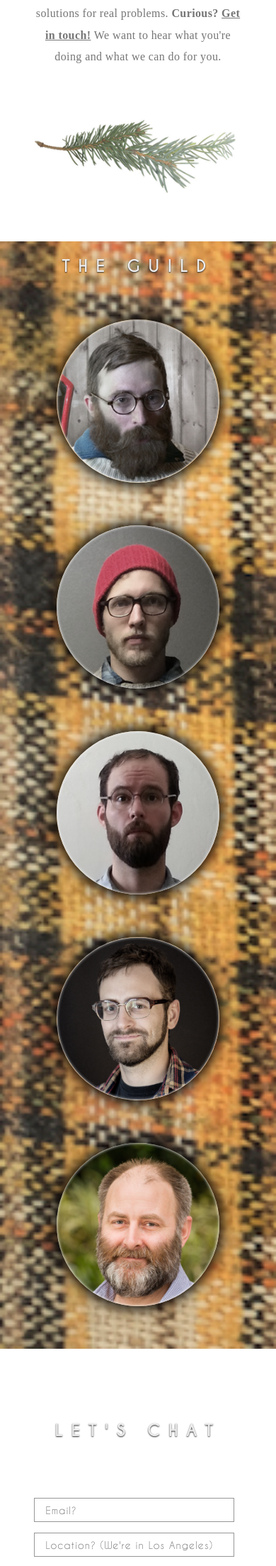
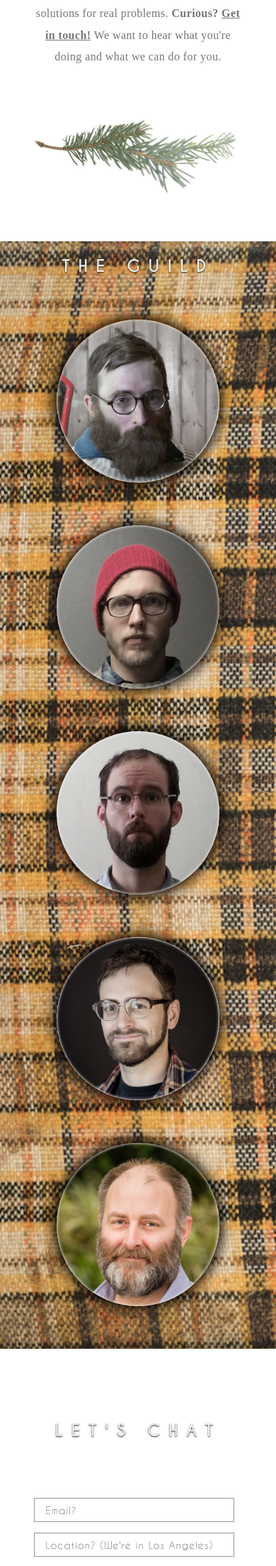
Before and after one commit to jackpine/jackpine.github.com, a Jekyll site: the page built from index.html, in a window 390 px wide. Shown: the part 1133-3339 px from the top of the page at 71% size. Built offline with Jekyll 4.4.1, drawn with Linux system fonts in a browser that asks for light colours; Markdown is read by kramdown in place of the engine named in the settings.

Commit message:
terrible hack to get a good looking couch background for iphone

```diff
--- a/css/style.scss
+++ b/css/style.scss
@@ -189,6 +189,7 @@ section {
   background-image: url("../img/wide-couch.jpg");
   background-size: cover;
   @media (max-width: $screen-sm-min) {
+    background-image: url("../img/tall-couch.jpg");
     padding-bottom: 10px;
     .headshots li {
       height: 270px;
```
Also changed, not shown: img/tall-couch.jpg (added).
